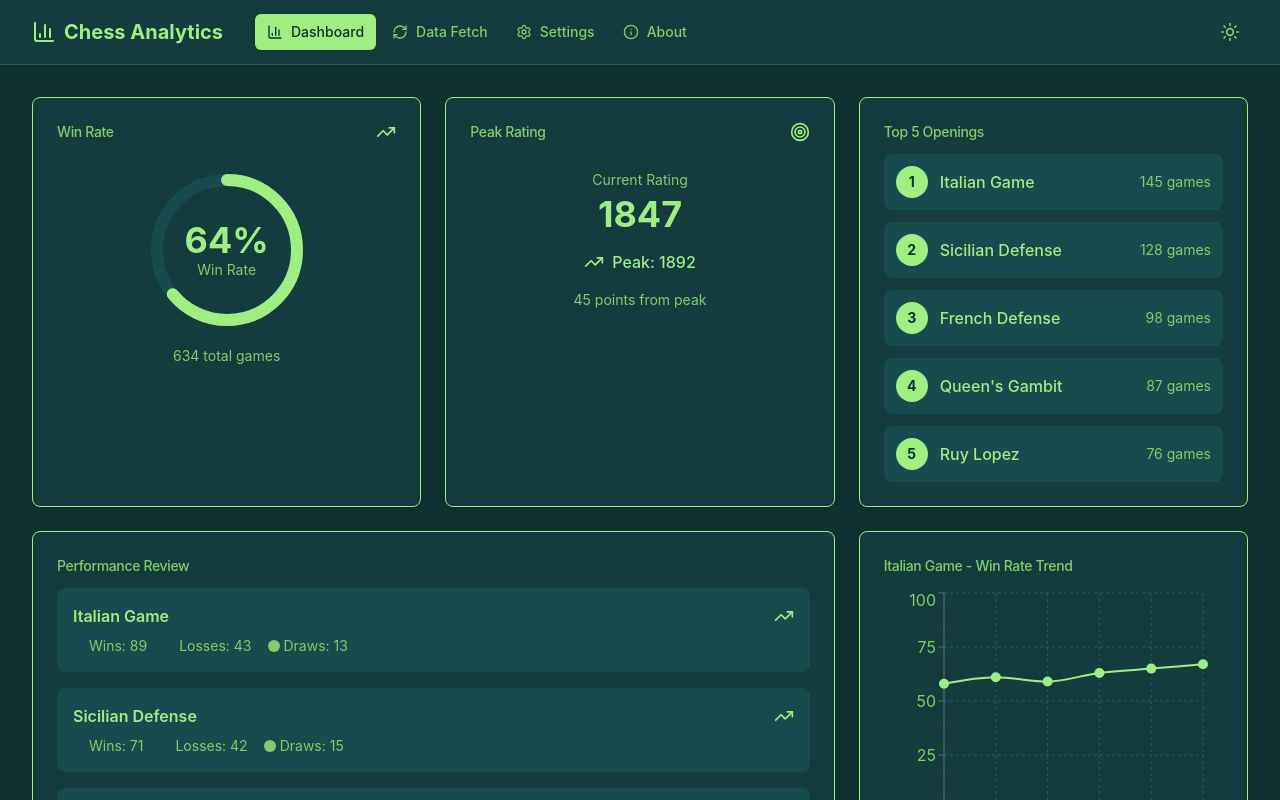
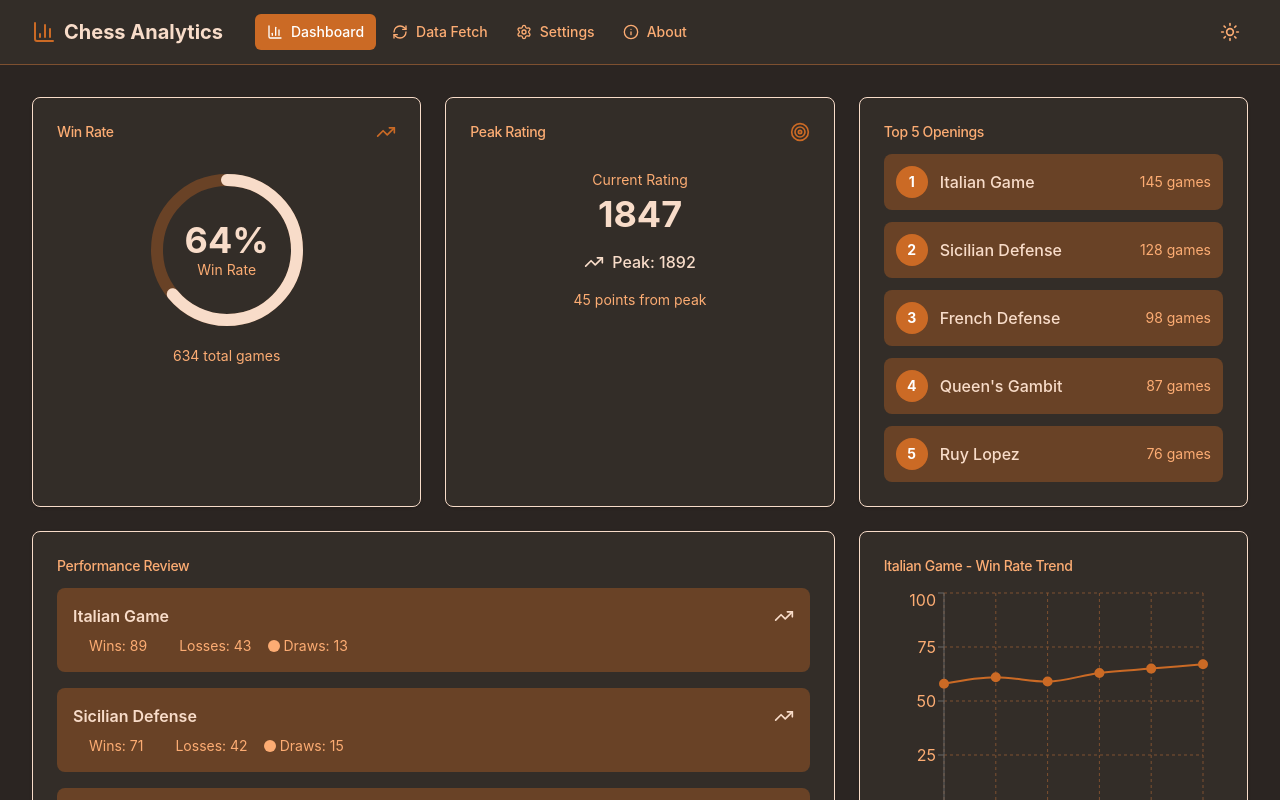
Before and after one commit to Lucasbirkc/chess_dashboard, a React app in the folder frontend/: page / in a window 1280 px wide. Shown: the top 800 px of the page. Built offline with nearby package versions, Linux system fonts and the light colour scheme; the HTML template or start-up script is replaced by a standard one.

Commit message:
Changed colors

```diff
--- a/frontend/src/App.css
+++ b/frontend/src/App.css
@@ -25,38 +25,38 @@
 
 @layer base {
   :root {
-    --background: 183 52% 13%;
-    --foreground: 103 75% 72%;
-    --card: 183 52% 16%;
-    --card-foreground: 103 75% 72%;
-    --primary: 103 75% 72%;
-    --primary-foreground: 183 52% 13%;
-    --secondary: 183 52% 20%;
-    --secondary-foreground: 103 75% 72%;
-    --muted: 183 52% 20%;
-    --muted-foreground: 103 50% 60%;
-    --accent: 103 75% 72%;
-    --accent-foreground: 183 52% 13%;
-    --border: 183 52% 25%;
-    --input: 183 52% 25%;
-    --ring: 103 75% 72%;
+    --background: 24 12% 15%;
+    --foreground: 24 78% 88%;
+    --card: 24 12% 18%;
+    --card-foreground: 24 78% 88%;
+    --primary: 25 69% 47%;
+    --primary-foreground: 0 0% 100%;
+    --secondary: 25 47% 28%;
+    --secondary-foreground: 24 78% 88%;
+    --muted: 25 47% 28%;
+    --muted-foreground: 25 96% 72%;
+    --accent: 25 69% 47%;
+    --accent-foreground: 0 0% 100%;
+    --border: 25 45% 34%;
+    --input: 25 45% 34%;
+    --ring: 25 69% 47%;
   }
 
   .light {
-    --background: 103 75% 95%;
-    --foreground: 183 52% 13%;
+    --background: 24 78% 96%;
+    --foreground: 24 12% 15%;
     --card: 0 0% 100%;
-    --card-foreground: 183 52% 13%;
-    --primary: 103 75% 45%;
+    --card-foreground: 24 12% 15%;
+    --primary: 25 69% 40%;
     --primary-foreground: 0 0% 100%;
-    --secondary: 103 30% 90%;
-    --secondary-foreground: 183 52% 13%;
-    --muted: 103 30% 90%;
-    --muted-foreground: 183 30% 35%;
-    --accent: 103 75% 45%;
+    --secondary: 25 30% 90%;
+    --secondary-foreground: 24 12% 15%;
+    --muted: 25 30% 90%;
+    --muted-foreground: 25 45% 34%;
+    --accent: 25 69% 40%;
     --accent-foreground: 0 0% 100%;
-    --border: 183 30% 80%;
-    --input: 183 30% 80%;
-    --ring: 103 75% 45%;
+    --border: 25 30% 80%;
+    --input: 25 30% 80%;
+    --ring: 25 69% 40%;
   }
 }
```
